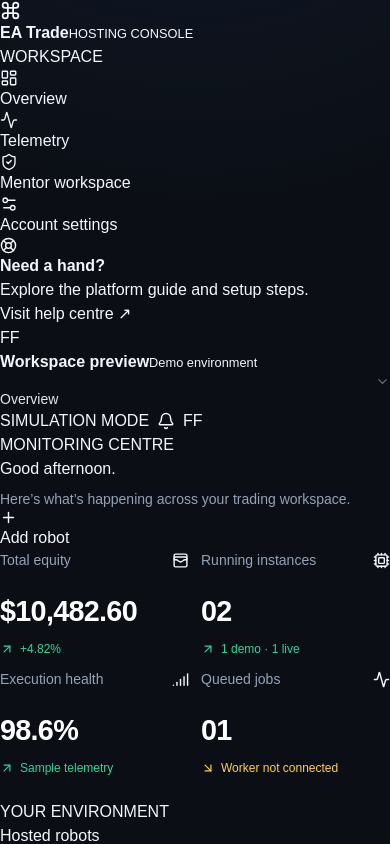
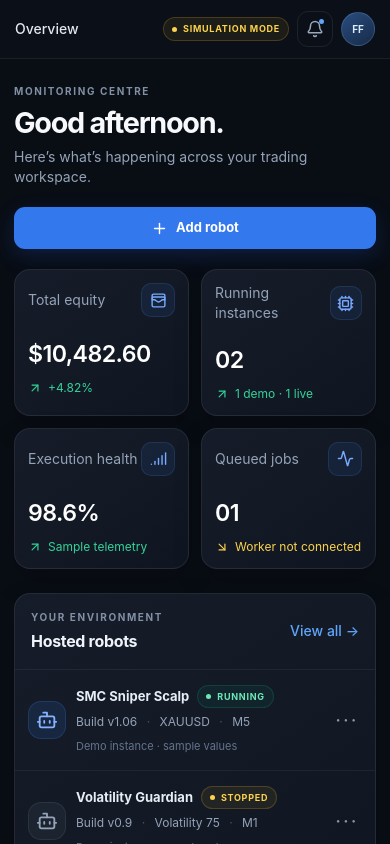
Before and after one commit to circuitsentrydev-netizen/ea-trade-mobile-vps, a Next.js app: page / in a window 390 px wide. Shown: the top 844 px of the page. Built offline with nearby package versions, Linux system fonts and the light colour scheme.

Commit message:
style: refine responsive design system and app layout

```diff
--- a/app/globals.css
+++ b/app/globals.css
@@ -2,16 +2,87 @@
 @tailwind components;
 @tailwind utilities;
 
-:root { color-scheme: dark; background: #0b0e14; color: #f4f7fb; }
+:root { color-scheme: dark; background: #090d14; color: #edf2fa; }
 * { box-sizing: border-box; }
-html { min-height: 100%; background: #0b0e14; scroll-behavior: smooth; }
-body {
-  min-height: 100vh;
-  margin: 0;
-  background: radial-gradient(circle at 50% -15%, rgba(59,130,246,.12), transparent 34rem), #0b0e14;
-  color: #f4f7fb;
-  font-family: Arial, Helvetica, sans-serif;
-}
+html { min-height: 100%; background: #090d14; scroll-behavior: smooth; }
+body { min-height: 100vh; margin: 0; background: #090d14; color: #edf2fa; font-family: Inter, ui-sans-serif, system-ui, -apple-system, BlinkMacSystemFont, "Segoe UI", sans-serif; }
 button, input, select { font: inherit; }
 button:focus-visible, a:focus-visible { outline: 2px solid #60a5fa; outline-offset: 3px; }
 ::selection { background: rgba(59,130,246,.35); }
+
+.app-shell { min-height: 100vh; }
+.desktop-sidebar { display:none; }
+.main-panel { min-width:0; }
+.topbar { height:68px; display:flex; align-items:center; justify-content:space-between; gap:16px; padding:0 20px; border-bottom:1px solid rgba(255,255,255,.065); background:rgba(12,17,26,.88); }
+.page-content { width:100%; max-width:1500px; margin:0 auto; padding:30px 18px 56px; }
+.page-heading { display:flex; align-items:flex-end; justify-content:space-between; gap:20px; margin-bottom:25px; }
+.page-heading h1 { margin-top:7px; font-size:clamp(1.8rem,4vw,2.35rem); line-height:1.15; font-weight:650; letter-spacing:-.045em; color:#f7f9fc; }
+.eyebrow { color:#8190a5; font-size:10px; font-weight:700; letter-spacing:.16em; }
+.primary-button { display:inline-flex; align-items:center; justify-content:center; gap:8px; min-height:42px; border-radius:11px; background:#3478ed; padding:0 15px; color:white; font-size:13px; font-weight:650; box-shadow:0 7px 22px rgba(37,99,235,.2); transition:background .18s,transform .18s; white-space:nowrap; }
+.primary-button:hover { background:#4789fa; transform:translateY(-1px); }
+.metric-card,.surface-card { border:1px solid rgba(255,255,255,.075); border-radius:16px; background:linear-gradient(145deg,rgba(22,29,42,.98),rgba(16,22,33,.98)); box-shadow:0 12px 32px rgba(0,0,0,.12); }
+.metric-card { min-width:0; padding:16px; }
+.icon-tile { display:grid; width:34px; height:34px; place-items:center; border:1px solid rgba(96,165,250,.14); border-radius:10px; background:rgba(59,130,246,.09); color:#78aaff; }
+.section-header { display:flex; align-items:center; justify-content:space-between; gap:12px; padding:19px 20px; border-bottom:1px solid rgba(255,255,255,.06); }
+.section-header h2 { margin-top:4px; font-size:16px; font-weight:650; letter-spacing:-.02em; color:#f0f4fa; }
+.robot-row { display:flex; align-items:center; gap:13px; padding:18px 20px; border-bottom:1px solid rgba(255,255,255,.055); }
+.robot-row h3 { font-size:13px; font-weight:650; color:#e8edf5; }
+.robot-symbol { display:grid; width:43px; height:43px; flex:none; place-items:center; border:1px solid rgba(59,130,246,.2); border-radius:13px; background:rgba(59,130,246,.12); color:#83b3ff; }
+.robot-symbol-muted { border-color:rgba(148,163,184,.12); background:rgba(148,163,184,.07); color:#94a3b8; }
+.status-pill { display:inline-flex; align-items:center; gap:6px; border:1px solid rgba(16,185,129,.18); border-radius:999px; padding:4px 8px; background:rgba(16,185,129,.07); color:#6ee7b7; font-size:9px; font-weight:750; letter-spacing:.08em; white-space:nowrap; }
+.status-dot { width:5px; height:5px; border-radius:50%; background:currentColor; }
+.status-amber { border-color:rgba(251,191,36,.2); background:rgba(251,191,36,.07); color:#fcd34d; }
+.status-blue { border-color:rgba(96,165,250,.2); background:rgba(96,165,250,.07); color:#93c5fd; }
+.more-button { width:30px; height:32px; flex:none; border-radius:8px; color:#8b98aa; font-size:20px; letter-spacing:2px; }
+.more-button:hover { background:rgba(255,255,255,.06); }
+.add-row { display:flex; align-items:center; justify-content:center; gap:8px; min-height:40px; border:1px dashed rgba(148,163,184,.22); border-radius:10px; color:#9bbcff; font-size:12px; font-weight:600; transition:background .15s; }
+.add-row:hover { background:rgba(59,130,246,.06); }
+.infra-status { display:flex; align-items:center; gap:11px; padding:15px 0; border-bottom:1px solid rgba(255,255,255,.055); }
+.infra-status:last-of-type { border-bottom:0; }
+.infra-icon { display:grid; width:35px; height:35px; flex:none; place-items:center; border-radius:10px; background:rgba(148,163,184,.08); color:#a8b5c7; }
+.infra-status strong { display:block; font-size:12px; font-weight:600; color:#e2e8f0; }
+.infra-status p { margin-top:4px; font-size:10px; color:#8491a4; }
+.event-index { display:grid; width:31px; height:31px; flex:none; place-items:center; border-radius:9px; background:rgba(59,130,246,.09); color:#8ab7ff; font-family:ui-monospace,monospace; font-size:10px; }
+.event-state { font-size:9px; font-weight:750; letter-spacing:.09em; }
+.event-state-green { color:#6ee7b7; }
+.event-state-amber { color:#fcd34d; }
+.top-icon { position:relative; display:grid; width:36px; height:36px; place-items:center; border:1px solid rgba(255,255,255,.08); border-radius:11px; color:#9aa8bb; }
+.top-icon i { position:absolute; top:7px; right:8px; width:5px; height:5px; border-radius:50%; background:#60a5fa; }
+.top-avatar,.avatar { display:grid; width:34px; height:34px; flex:none; place-items:center; border:1px solid rgba(147,197,253,.2); border-radius:50%; background:linear-gradient(145deg,#294c7e,#172b48); color:#dbeafe; font-size:10px; font-weight:750; }
+.brand-lockup { display:flex; align-items:center; gap:11px; padding:23px 20px 29px; color:#f8fafc; }
+.brand-lockup strong { display:block; font-size:15px; letter-spacing:-.02em; }
+.brand-lockup small { display:block; margin-top:3px; color:#718096; font-size:8px; font-weight:700; letter-spacing:.17em; }
+.brand-mark { display:grid; width:39px; height:39px; place-items:center; border:1px solid rgba(96,165,250,.24); border-radius:12px; background:linear-gradient(145deg,rgba(59,130,246,.23),rgba(59,130,246,.07)); color:#8bbaff; }
+.sidebar-label { padding:0 21px 10px; color:#657286; font-size:9px; font-weight:750; letter-spacing:.16em; }
+.sidebar-nav { display:grid; gap:5px; padding:0 11px; }
+.nav-link { display:flex; align-items:center; gap:12px; min-height:43px; border-radius:10px; padding:0 11px; color:#8996a9; font-size:12px; font-weight:550; transition:background .15s,color .15s; }
+.nav-link:hover { background:rgba(255,255,255,.04); color:#e2e8f0; }
+.nav-link-active { background:rgba(59,130,246,.12); color:#9bc2ff; }
+.sidebar-bottom { margin-top:auto; padding:16px 12px 14px; }
+.help-card { border:1px solid rgba(255,255,255,.07); border-radius:13px; background:rgba(255,255,255,.025); padding:13px; }
+.help-icon { display:grid; width:29px; height:29px; place-items:center; border-radius:9px; background:rgba(59,130,246,.12); color:#8bbaff; }
+.help-card strong { display:block; margin-top:10px; font-size:11px; color:#e2e8f0; }
+.help-card p { margin-top:5px; color:#8491a4; font-size:10px; line-height:1.6; }
+.help-card a { display:inline-block; margin-top:10px; color:#8bbaff; font-size:10px; font-weight:650; }
+.sidebar-user { display:flex; align-items:center; gap:9px; padding:17px 5px 3px; }
+.sidebar-user strong { display:block; overflow:hidden; color:#dce3ed; font-size:10px; text-overflow:ellipsis; white-space:nowrap; }
+.sidebar-user small { display:block; margin-top:3px; color:#748196; font-size:9px; }
+@media (min-width:1024px) {
+  .app-shell { display:flex; }
+  .desktop-sidebar { position:sticky; top:0; display:flex; width:244px; height:100vh; flex:none; flex-direction:column; border-right:1px solid rgba(255,255,255,.065); background:#0d131d; }
+  .main-panel { min-height:100vh; flex:1; }
+  .topbar { padding:0 34px; }
+  .page-content { padding:38px 34px 64px; }
+  .metric-card { padding:19px; }
+}
+@media (max-width:520px) {
+  .topbar { height:59px; padding:0 15px; }
+  .page-content { padding:25px 14px 42px; }
+  .page-heading { align-items:flex-start; flex-direction:column; margin-bottom:20px; }
+  .page-heading .primary-button { width:100%; }
+  .metric-card { padding:13px; }
+  .metric-card p:nth-child(2) { font-size:1.45rem; }
+  .section-header { padding:16px; }
+  .robot-row { gap:10px; padding:15px 13px; }
+  .robot-symbol { width:38px; height:38px; }
+}
```
